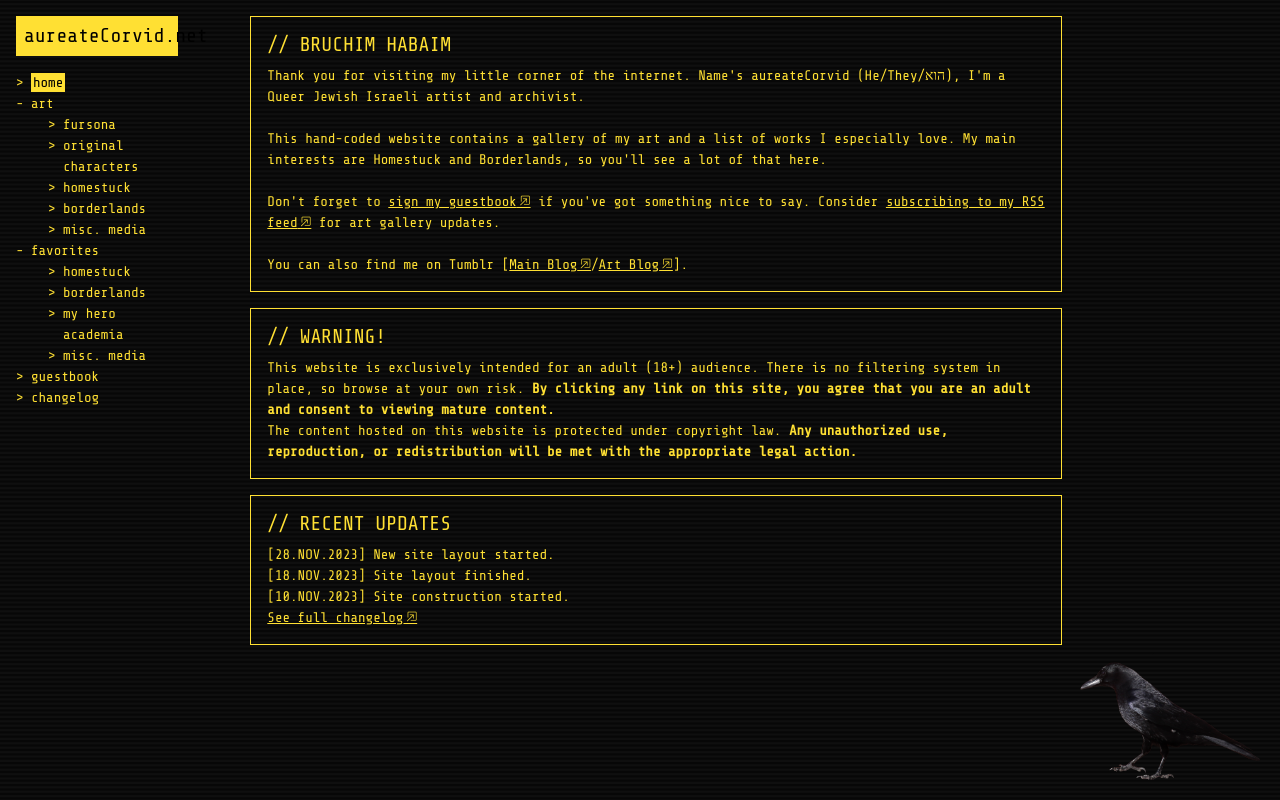
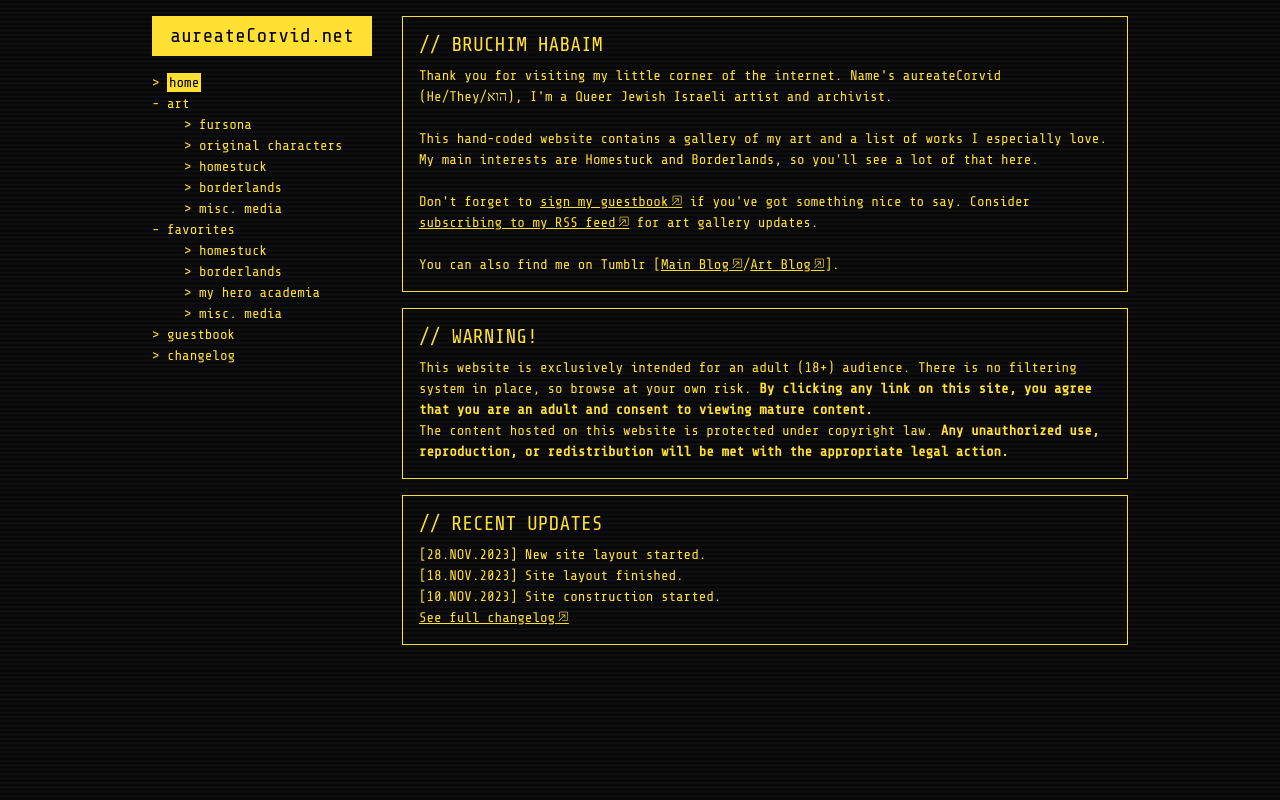
Before and after one commit to aureateCorvid/aureatecorvid.net, a plain HTML site: page index.html in a window 1280 px wide. Drawn offline with nearby package versions, Linux system fonts and the light colour scheme; a web font is replaced by a local one.

Commit message:
fixed shit layout

```diff
--- a/index.html
+++ b/index.html
@@ -17,10 +17,10 @@
   <!-- body -->
   <body style="background: transparent url(images/bg-pattern.png) repeat top left; background-color: #131313 !important">
     <!-- start of main container-->
-	<div class="main-container container-fill">
-	<div class="row no-gutters">
+	<div style="margin-left: auto;margin-right: auto; max-width:1000px">
+	<div class="row no-gutters" style="margin-left: 0px;margin-right: 0px;">
 		<!-- start of sidebar -->
-		<div class="col-lg-3 col-xl-2">
+		<div class="col-lg-3">
 			<!-- sidebar desktop-->
 			<div class="sidebar-desktop">
 			<h5 class="my-3 p-2" style="background-color: #ffe033; color:#000; text-align: center; max-width: 220px;">aureateCorvid.net</h5>
@@ -75,7 +75,7 @@
 			<!-- sidebar mobile end -->
 		</div>
 		<!-- start of main section -->
-		<div class="col-lg mx-xl-5 mb-3">
+		<div class="col-lg">
 			<!-- welcome -->
 			<div class="container-fill text-container p-3 mt-3 mx-md-0">
 			<h5>// BRUCHIM HABAIM</h5>
@@ -102,7 +102,7 @@
 		<!-- end of main section -->
 	</div>
 	<!-- floating img -->
-	<img style="position: fixed; bottom:20px; right:20px; width:180px" src="images/crow-placeholder.png"></img>
+	<!--<img style="position: fixed; bottom:20px; right:20px; width:180px" src="images/crow-placeholder.png"></img> -->
 	<!-- end of main container -->
 	</div>
 	<!-- bootstrap javascript v5 -->
```
